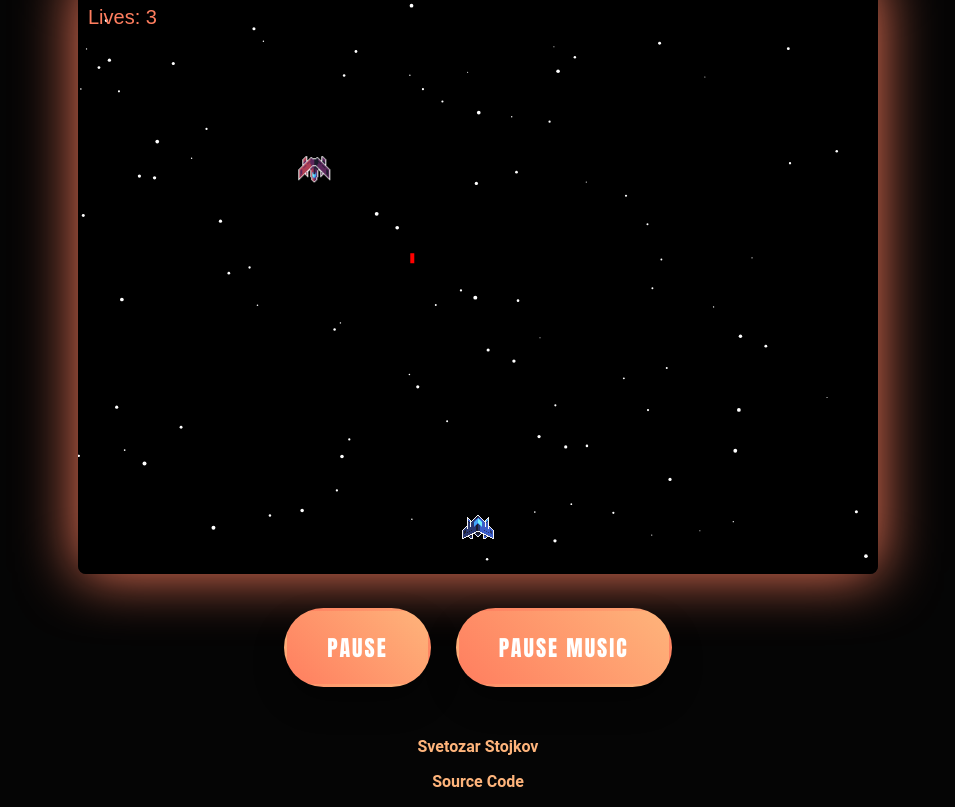
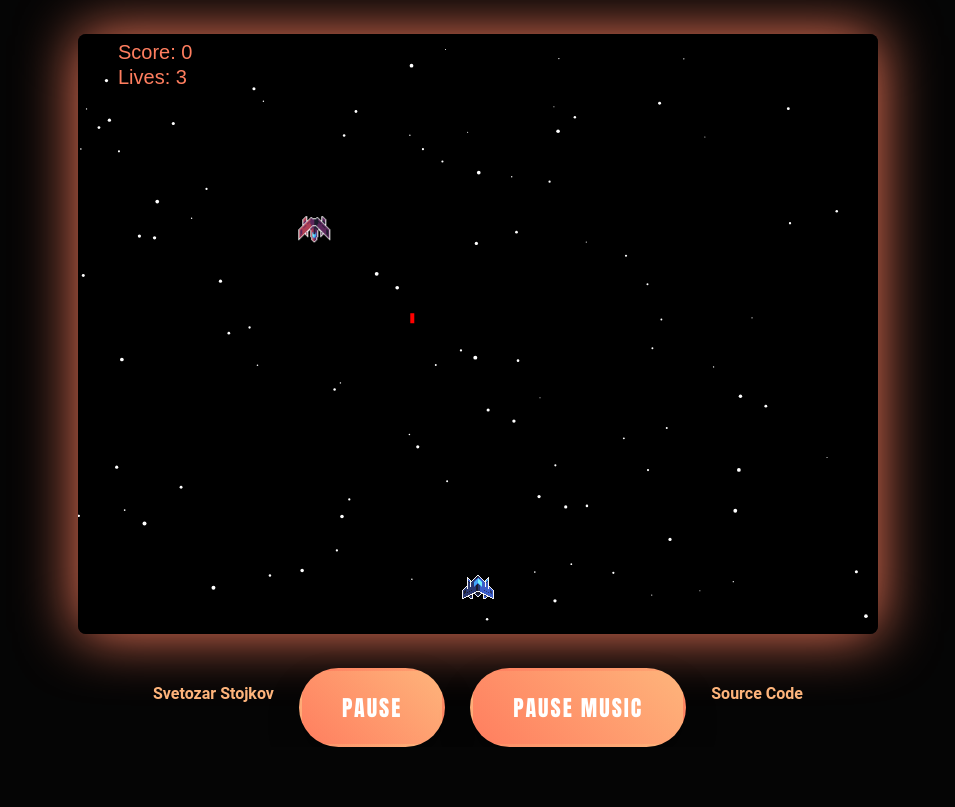
Before and after one commit to StojkovSR11/SpaceTrouble, a plain HTML site: page index.html in a window 1280 px wide. Both pictures are taken after a click on the button "START GAME". Shown: the part 91-898 px from the top of the page, without its empty margins (162-1117 px from the left). After the commit the page ends 838 px from the top, so only its background shows below. Drawn offline with Linux system fonts and the light colour scheme.

Commit message:
game over fix

```diff
--- a/game.js
+++ b/game.js
@@ -312,9 +312,14 @@ function update() {
 
 
 function draw() {
+  // Clear the entire canvas before redrawing
+  ctx.clearRect(0, 0, canvas.width, canvas.height);
+
+  // Draw the background
   ctx.fillStyle = "black";
   ctx.fillRect(0, 0, canvas.width, canvas.height);
 
+  // Draw stars (if any)
   ctx.fillStyle = "white";
   for (let star of stars) {
     ctx.beginPath();
@@ -322,45 +327,54 @@ function draw() {
     ctx.fill();
   }
 
+  // Draw the player
   ctx.drawImage(playerImg, player.x, player.y, player.width, player.height);
 
+  // Draw bullets
   for (let bullet of bullets) {
     ctx.fillStyle = "yellow";
     ctx.fillRect(bullet.x, bullet.y, 4, 10);
   }
 
+  // Draw enemy bullets
   for (let b of enemyBullets) {
     ctx.fillStyle = "red";
     ctx.fillRect(b.x, b.y, 4, 10);
   }
 
+  // Draw enemies
   for (let enemy of enemies) {
     ctx.drawImage(enemy.img, enemy.x, enemy.y, enemy.width, enemy.height);
   }
 
-  // Display score and lives only if the game is not over
-  if (!gameOver) {
-    ctx.fillStyle = "#ff7e5f";  // Set color for score and lives
-    ctx.font = "20px Arial";
-    ctx.fillText(`Score: ${score}`, 10, 25);
-    ctx.fillText(`Lives: ${player.lives}`, 10, 50);
-  }
+  // Fixed position for score and lives (without textAlign and textBaseline)
+  const scoreX = 40;
+  const scoreY = 25;
+  const livesX = 40;
+  const livesY = 50;
 
+  // Set color for score and lives
+  ctx.fillStyle = "#ff7e5f";
+
+  // Draw score and lives
+  ctx.font = "20px Arial";
+  ctx.fillText(`Score: ${score}`, scoreX, scoreY);
+  ctx.fillText(`Lives: ${player.lives}`, livesX, livesY);
+
+  // Display game over screen when the game ends
   if (gameOver) {
-    // Show total score when the game is over
+    // GAME OVER screen
     ctx.fillStyle = "#ff7e5f";
     ctx.font = "48px Arial";
-    ctx.textAlign = "center";
-    ctx.textBaseline = "middle";
-    ctx.fillText("GAME OVER", canvas.width / 2, canvas.height / 2 - 40);  // Move GAME OVER text slightly up
+    ctx.textAlign = "center";  // Centered for GAME OVER text
+    ctx.textBaseline = "middle";  // Middle aligned for GAME OVER text
+    ctx.fillText("GAME OVER", canvas.width / 2, canvas.height / 2 - 40);
 
-    // Display the total score at the bottom of the screen
+    // Display total score when game ends
     ctx.font = "30px Arial";
-    ctx.fillText(`Total Score: ${score}`, canvas.width / 2, canvas.height / 2 + 40);  // Show total score below GAME OVER
+    ctx.fillText(`Total Score: ${score}`, canvas.width / 2, canvas.height / 2 + 40);
   }
 }
-
-
 
 
 
--- a/index.html
+++ b/index.html
@@ -15,19 +15,16 @@
     <canvas id="gameCanvas" width="800" height="600"></canvas>
 
     <div id="controls">
+        <p>
+        <a href="https://stojkovsvetozar.onrender.com/" target="_blank" class="link-style"> Svetozar Stojkov</a>
+        </p>
       <button id="startGameBtn">Start Game</button>
       <button id="toggleMusicBtn">Pause Music</button>
       <button id="restartGameBtn" style="display: none;">Restart Game</button>
+        <p>
+        <a href="https://github.com/StojkovSR11/SpaceTrouble" target="_blank" class="link-style">Source Code</a>
+        </p>
     </div>
-
-    <footer>
-      <p>
-        <a href="https://stojkovsvetozar.onrender.com/" target="_blank" class="link-style"> Svetozar Stojkov</a>
-      </p>
-      <p>
-        <a href="https://github.com/StojkovSR11/SpaceTrouble" target="_blank" class="link-style">Source Code</a>
-      </p>
-    </footer>
   </main>
 
 
```
